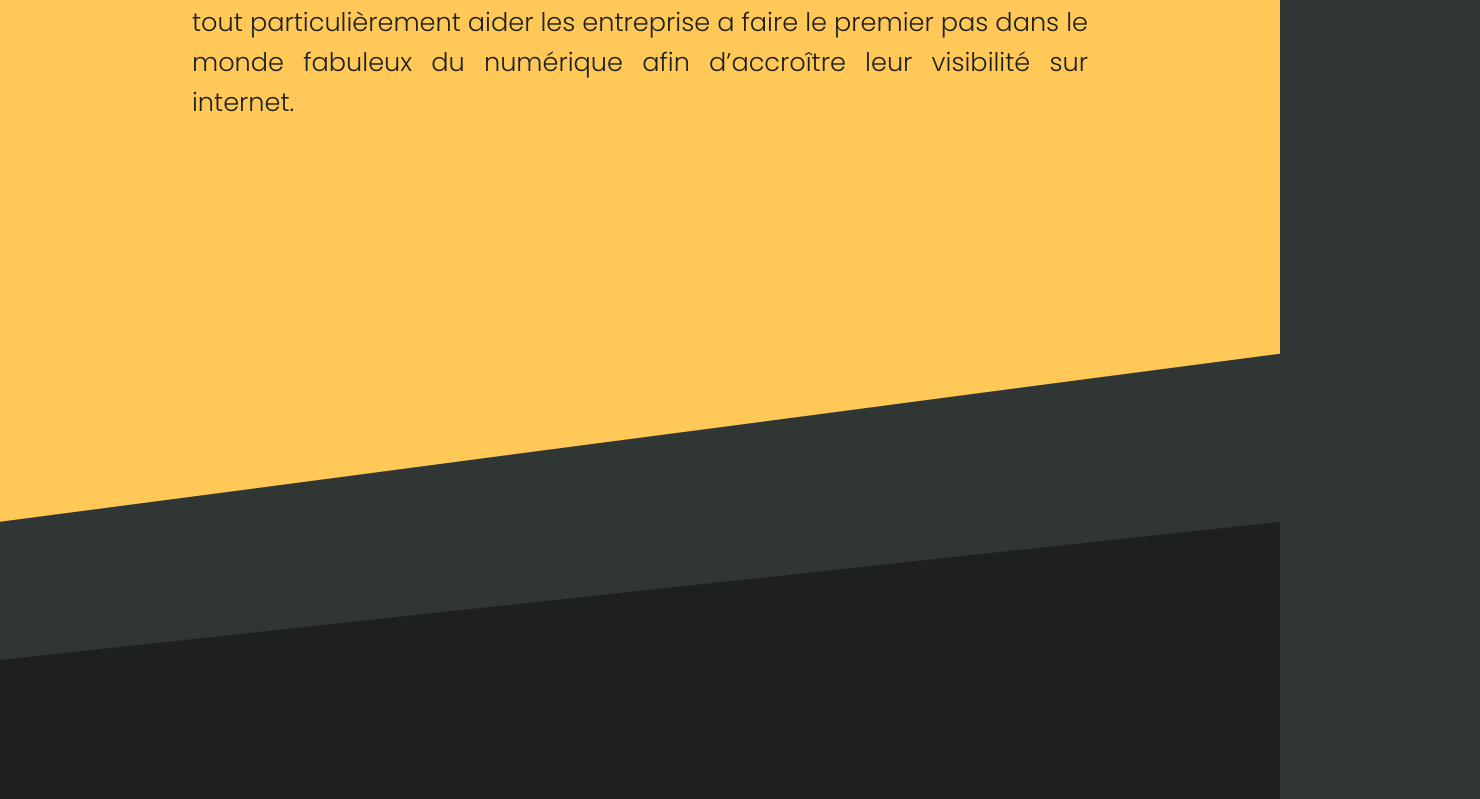
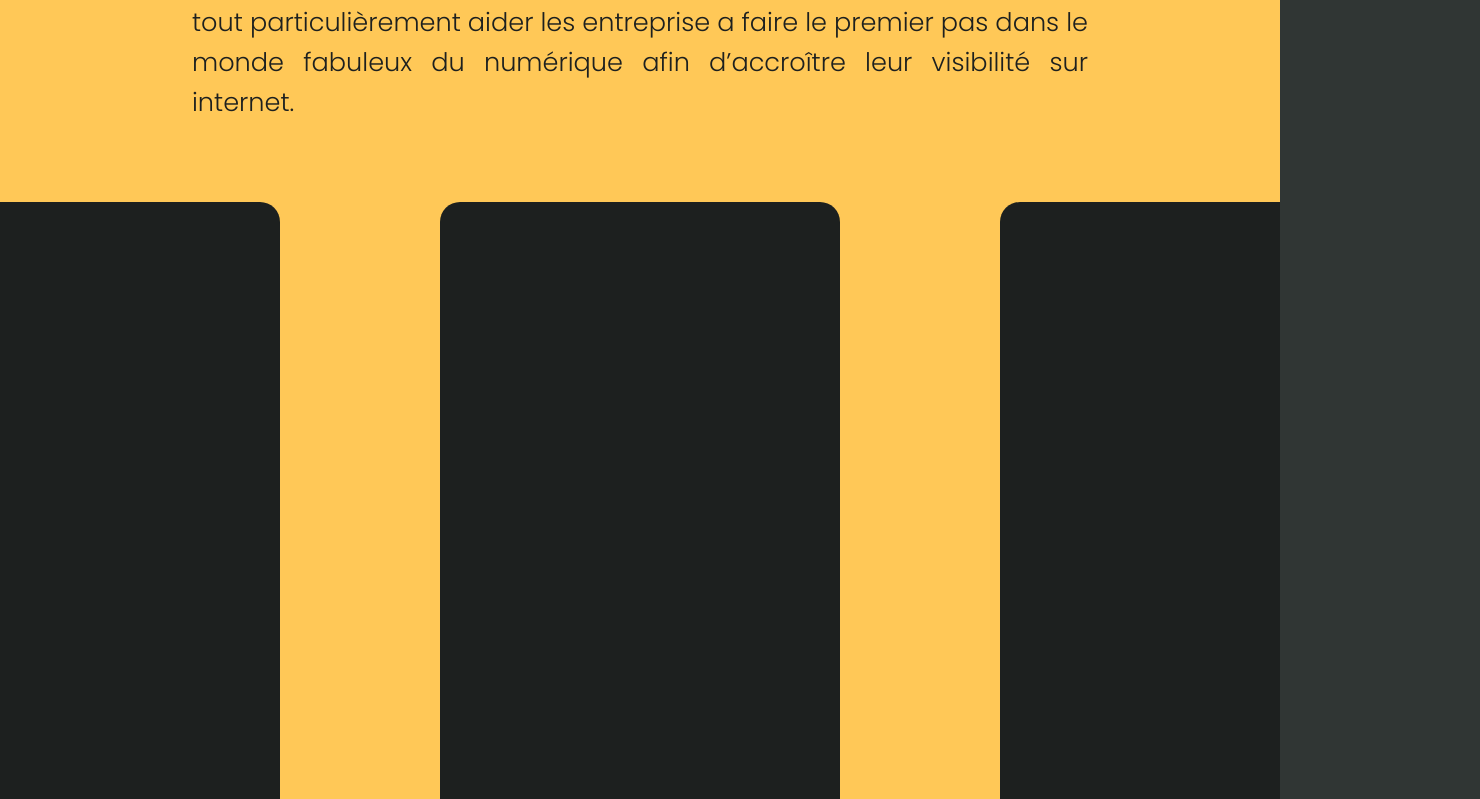
Before and after one commit to Valimp/PortfolioV2, a React (Create React App) app: page / in a window 1280 px wide. Shown: the part 941-1740 px from the top of the page, 1480 px wide, since content can reach past the window. Built offline with nearby package versions, Linux system fonts and the light colour scheme.

Commit message:
InfoCard - First Commit

```diff
--- /dev/null
+++ b/src/components/InfoCard/InfoCard.css
@@ -0,0 +1,10 @@
+:root {
+    --container-width: 400px;
+}
+
+.info-card-container {
+    border-radius: calc(var(--container-width) * 0.05);
+    width: var(--container-width);
+    height: calc( var(--container-width) * 1.62 );
+    margin: 5rem;
+}
--- /dev/null
+++ b/src/components/InfoCard/InfoCard.js
@@ -0,0 +1,9 @@
+import './InfoCard.css'
+
+export default function InfoCard( props ) {
+    return(
+        <div className='info-card-container' style={ {backgroundColor: `${ props.backgroundColor }`} }>
+
+        </div>
+    )
+}
--- a/src/pages/Home/Home.css
+++ b/src/pages/Home/Home.css
@@ -0,0 +1,3 @@
+.card-wrap {
+    display: flex;
+}
--- a/src/pages/Home/Home.js
+++ b/src/pages/Home/Home.js
@@ -3,6 +3,7 @@ import Navbar from '../../components/Navbar/Navbar.js'
 import Section from '../../components/Section/Section'
 import Content from '../../components/Content/Content'
 import Footer from '../../components/Footer/Footer'
+import InfoCard from '../../components/InfoCard/InfoCard'
 
 export default function Home() {
     return(
@@ -42,6 +43,11 @@ export default function Home() {
                     textColor='#1d201f'
                     content="Passionné par le web et par le monde de l’entreprenariat, j’apprécie tout particulièrement aider les entreprise a faire le premier pas dans le monde fabuleux du numérique afin d’accroître leur visibilité sur internet."
                 />
+                <div className='card-wrap'>
+                    <InfoCard backgroundColor='#1d201f' />
+                    <InfoCard backgroundColor='#1d201f' />
+                    <InfoCard backgroundColor='#1d201f' />
+                </div>
             </Section>
 
             <Section backgroundColor='#1d201f'>
```
